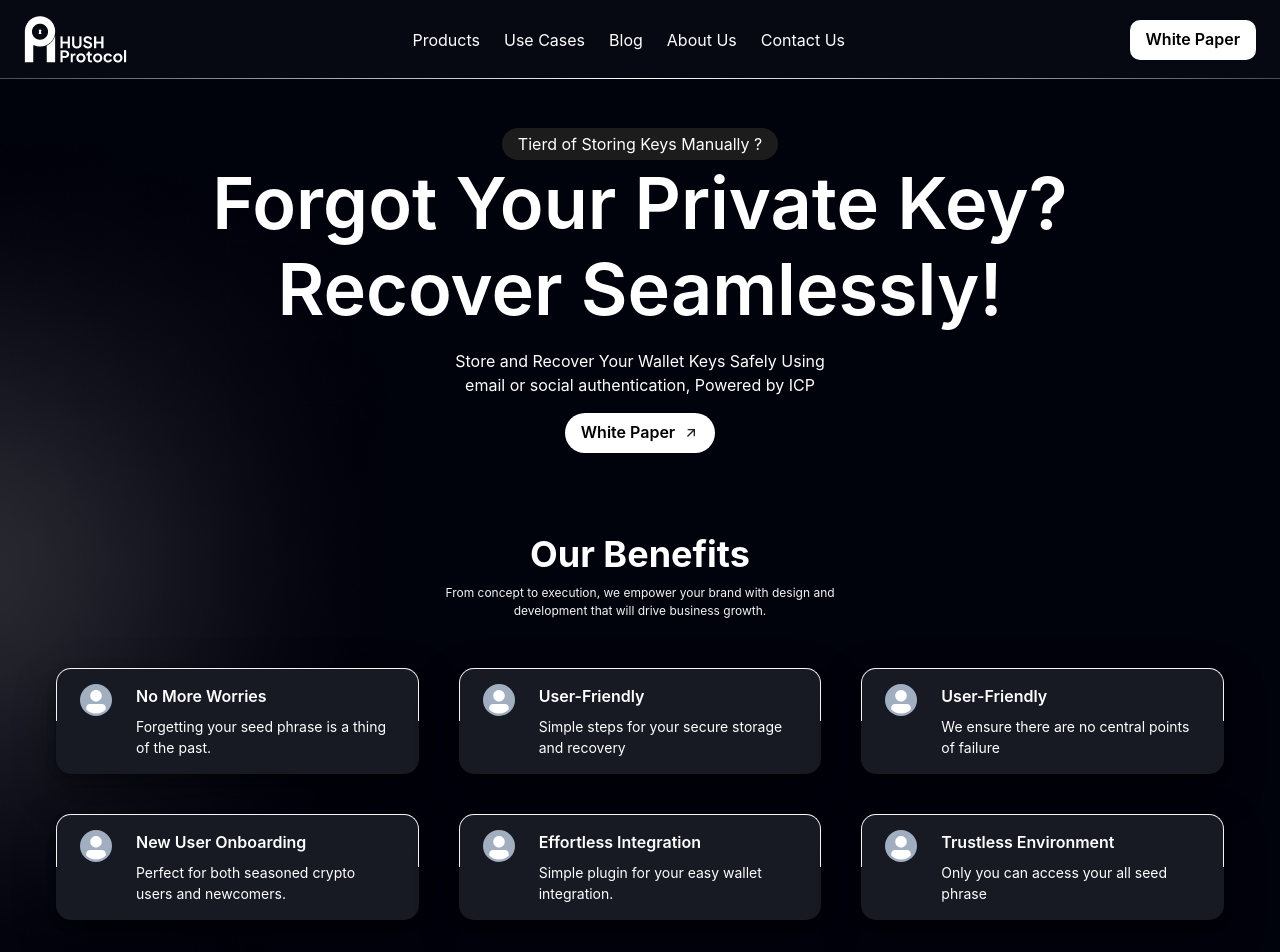
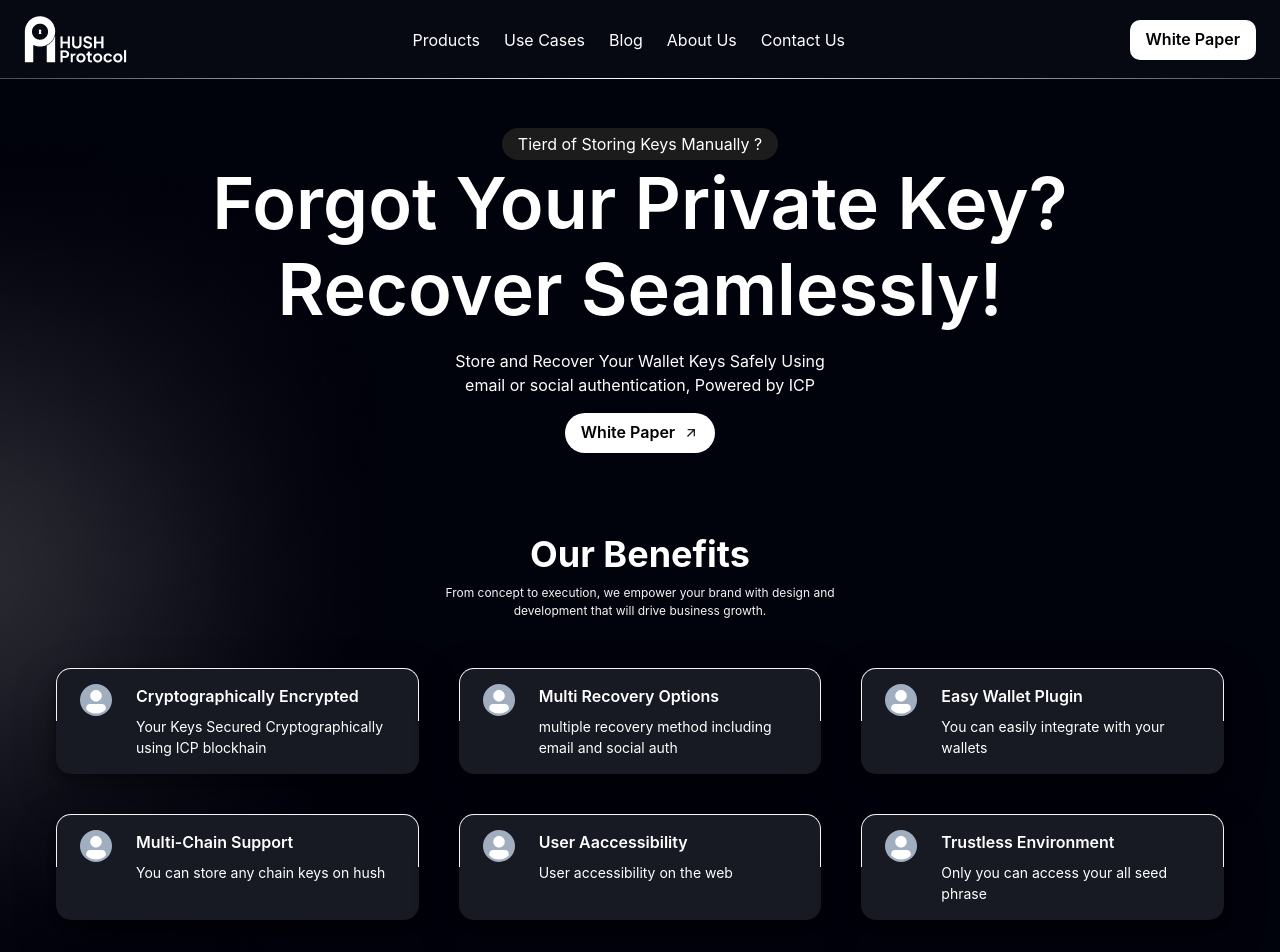
Before and after one commit to hush-protocol/hush-ui, a Next.js app: page / in a window 1280 px wide. Shown: the top 952 px of the page. Built offline with nearby package versions, Linux system fonts and the light colour scheme.

Commit message:
benefits content

```diff
--- a/src/components/ourBenefits/benefits.tsx
+++ b/src/components/ourBenefits/benefits.tsx
@@ -10,19 +10,19 @@
 } from "@chakra-ui/react";
 
 const Titles = [
-    "No More Worries",
-    "User-Friendly",
-    "User-Friendly",
-    "New User Onboarding",
-    "Effortless Integration",
+    "Cryptographically Encrypted",
+    "Multi Recovery Options",
+    "Easy Wallet Plugin",
+    "Multi-Chain Support",
+    "User Aaccessibility",
     "Trustless Environment"
   ];
   const Descriptions = [
-    "Forgetting your seed phrase is a thing of the past.",
-    "Simple steps for your secure storage and recovery",
-    "We ensure there are no central points of failure",
-    "Perfect for both seasoned crypto users and newcomers.",
-    "Simple plugin for your easy wallet integration.",
+    "Your Keys Secured Cryptographically using ICP blockhain",
+    "multiple recovery method including email and social auth",
+    "You can easily integrate with your wallets",
+    "You can store any chain keys on hush",
+    "User accessibility on the web",
     "Only you can access your all seed phrase"
   ];
   const Paths = [
```
